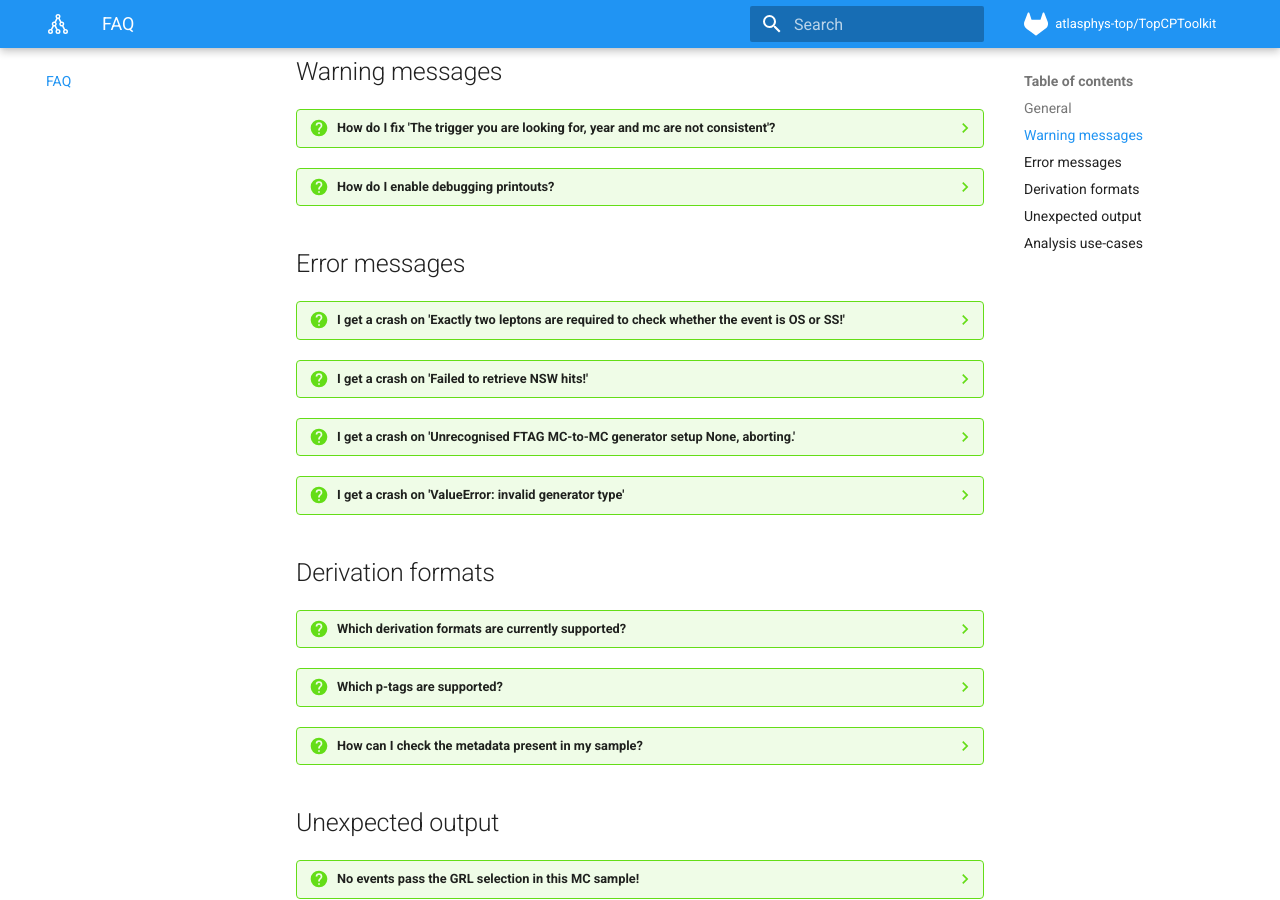
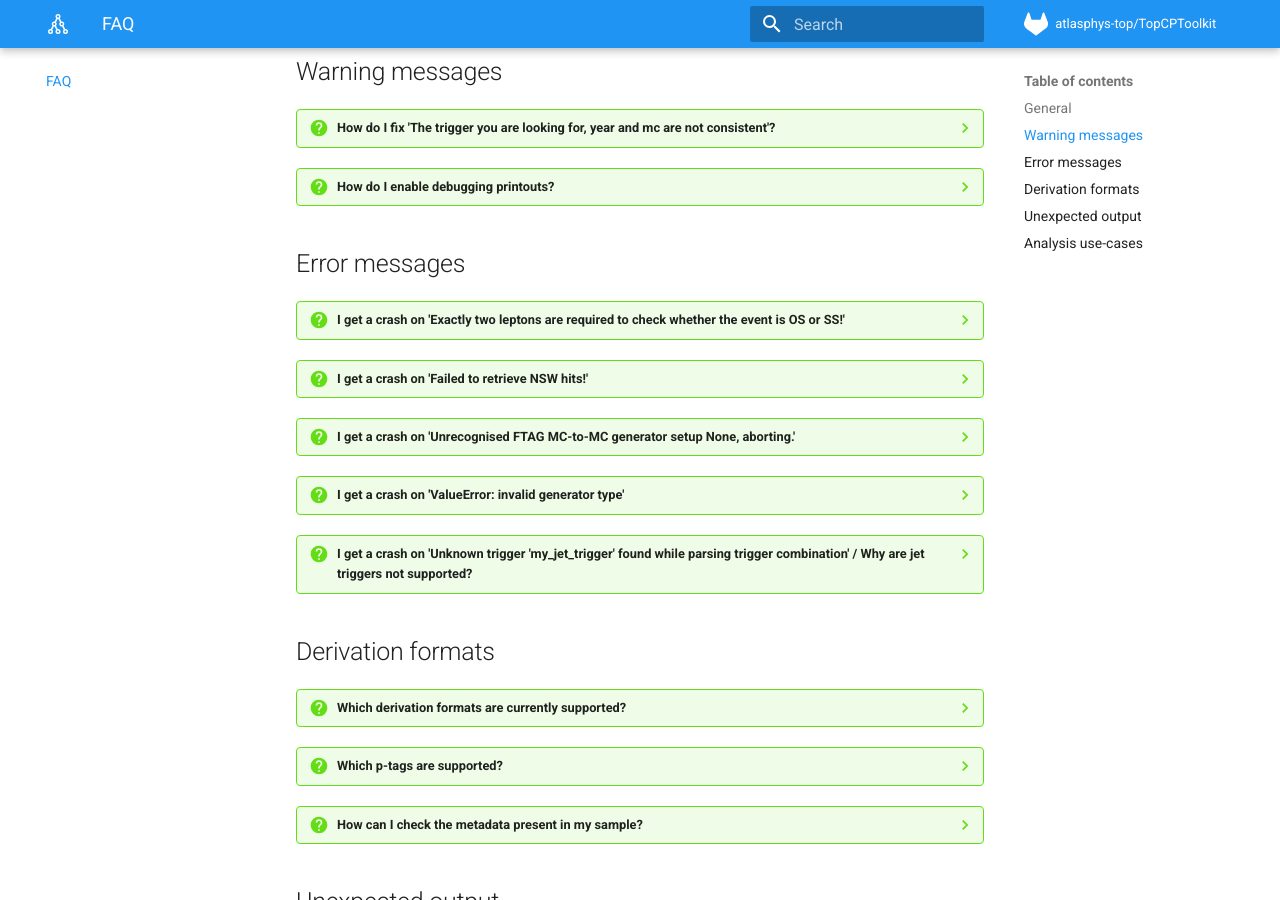
Before and after one commit to SuperNova76/TopCPToolKit, an MkDocs documentation site: the page built from docs/faq.md, in a window 1280 px wide and 900 px high, scrolled down 431 px. Built offline with MkDocs 1.6.1 and Material for MkDocs 9.7.7, drawn with Linux system fonts in a browser that asks for light colours; emoji names are drawn with the system emoji font; formulas are drawn with MathJax 3.

Commit message:
update FAQ

```diff
--- a/docs/faq.md
+++ b/docs/faq.md
@@ -21,6 +21,7 @@
     then it is likely that your muon trigger settings are wrong.
     One possible reason is a mismatch between Run 2 and Run 3 recommendations, i.e. you could be using an un-supported muon ID WP.
     See [MuonCP docs](https://atlas-mcp.docs.cern.ch/guidelines/release22/index.html#wps-for-run3).
+    Incomplete recommendations could also be at fault, as previously reported in [ANALYSISTO-1368](https://its.cern.ch/jira/browse/ANALYSISTO-1368).
 
 ??? question "How do I enable debugging printouts?"
     All algorithms and tools inherit the `OutputLevel` property, which you can set to 0 (info), 1 (verbose) or 2 (debug). See also [`MsgLevel`](https://acode-browser1.usatlas.bnl.gov/lxr/source/athena/Control/AthToolSupport/AsgMessaging/Root/MsgLevel.cxx).
@@ -58,6 +59,11 @@
 ??? question "I get a crash on 'ValueError: invalid generator type'"
     This error will also tell you what the detected generator version is: the problem is that it's not supported by the current FTAG [MC-to-MC recommendations](https://ftag.docs.cern.ch/activities/mcmc/#mcmc-efficiency-map-software). To by-pass this restriction, you will have to set a supported generator version by hand, with the [`generator` property](settings/jets.md#ftagconfig). Please consult your FTAG group liaison for advice on this. If you believe this generator should indeed be supported, please report it.
 
+??? question "I get a crash on 'Unknown trigger 'my_jet_trigger' found while parsing trigger combination' / Why are jet triggers not supported?"
+    Jet triggers are supported for trigger selection, but not trigger matching and the retrieval of trigger scale factors. These last two items should be performed on analysis-by-analysis basis for jet triggers (but they are supported centrally for lepton triggers).
+
+    This is the reason for the crash: you are attempting to run trigger matching for jet triggers that are not supported by the [`TrigGlobalEfficiencyCorrectionTool`](https://twiki.cern.ch/twiki/bin/viewauth/Atlas/TrigGlobalEfficiencyCorrectionTool). When you pass the dictionary `triggerChainsPerYear`, the code will attempt to set up both the selection and matching tools. To set up only the selection tool, use the list `triggerChainsForSelection` instead. More details in [Trigger](settings/trigger.md).
+
 ## Derivation formats
 
 ??? question "Which derivation formats are currently supported?"
```
